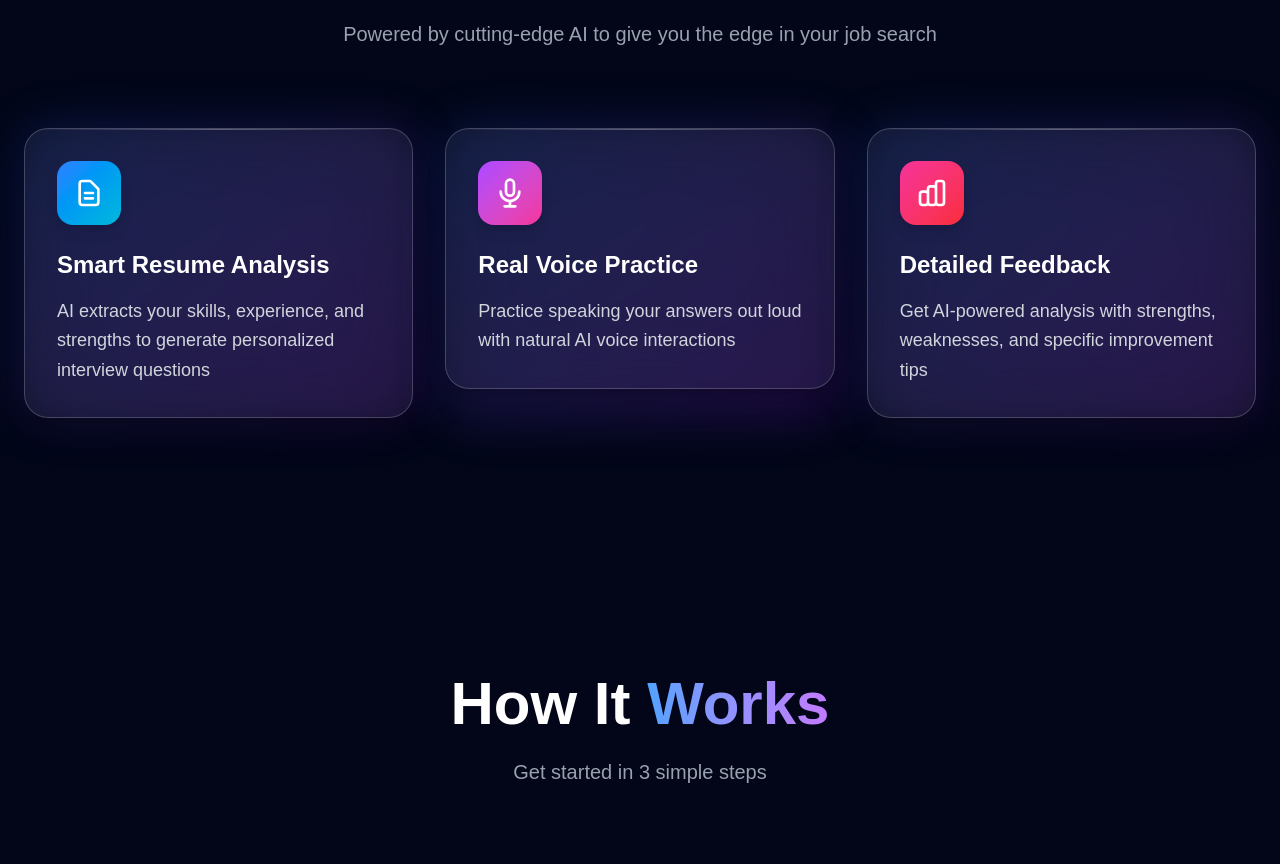
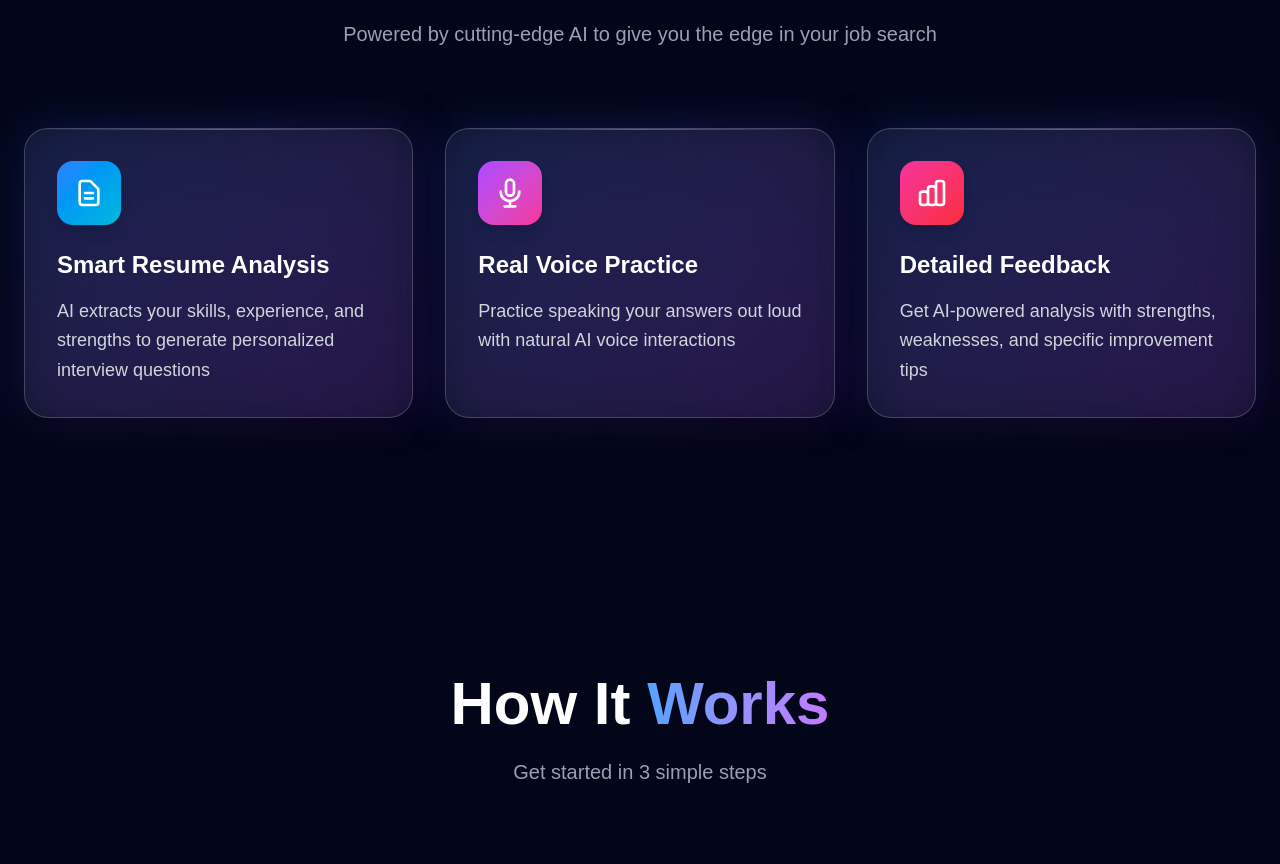
Before and after one commit to tanviriss/MockMate, a Next.js app in the folder frontend/: page / in a window 1280 px wide. Shown: the part 1081-1945 px from the top of the page. Built offline with nearby package versions, Linux system fonts and the light colour scheme.

Commit message:
fixed some misalignments

```diff
--- a/frontend/app/page.tsx
+++ b/frontend/app/page.tsx
@@ -348,10 +348,10 @@ export default function Home() {
                 viewport={{ once: true, margin: "-50px" }}
                 transition={{ duration: 0.6, delay: i * 0.2 }}
                 whileHover={{ y: -10, scale: 1.02 }}
-                className="group relative"
+                className="group relative h-full"
               >
                 <div className="absolute inset-0 bg-gradient-to-br from-blue-600/20 to-purple-600/20 rounded-3xl blur-xl group-hover:blur-2xl transition-all duration-300" />
-                <div className="relative p-8 bg-white/5 backdrop-blur-2xl border border-white/20 rounded-3xl hover:border-white/30 transition-all duration-300 shadow-xl shadow-black/20 overflow-hidden">
+                <div className="relative h-full p-8 bg-white/5 backdrop-blur-2xl border border-white/20 rounded-3xl hover:border-white/30 transition-all duration-300 shadow-xl shadow-black/20 overflow-hidden flex flex-col">
                   {/* Glass shine effect */}
                   <div className="absolute inset-x-0 top-0 h-px bg-gradient-to-r from-transparent via-white/30 to-transparent" />
                   <div className="absolute inset-0 bg-gradient-to-br from-white/5 to-transparent opacity-0 group-hover:opacity-100 transition-opacity duration-300" />
@@ -366,7 +366,7 @@ export default function Home() {
                     </svg>
                   </motion.div>
                   <h3 className="relative text-2xl font-bold text-white mb-4">{feature.title}</h3>
-                  <p className="relative text-gray-300 text-lg leading-relaxed">{feature.description}</p>
+                  <p className="relative text-gray-300 text-lg leading-relaxed flex-grow">{feature.description}</p>
                 </div>
               </motion.div>
             ))}
```
